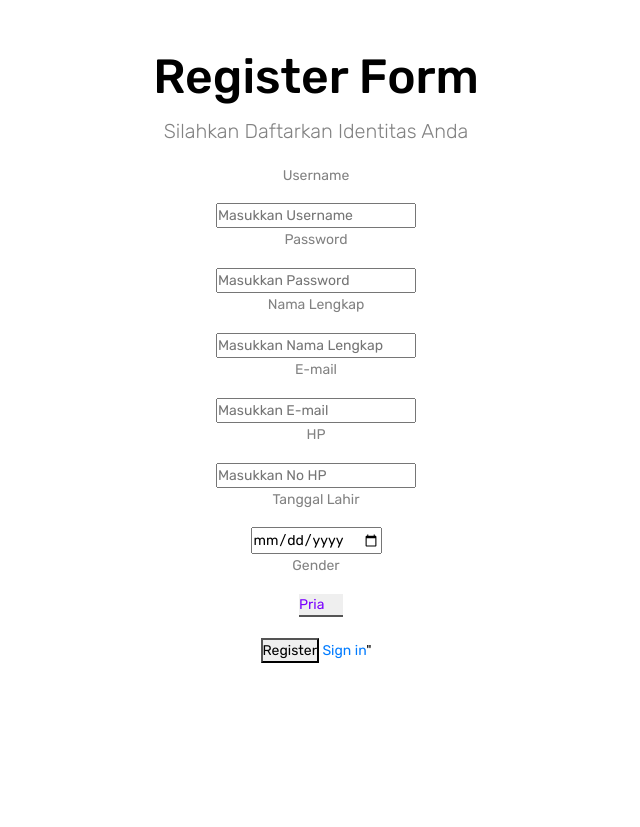
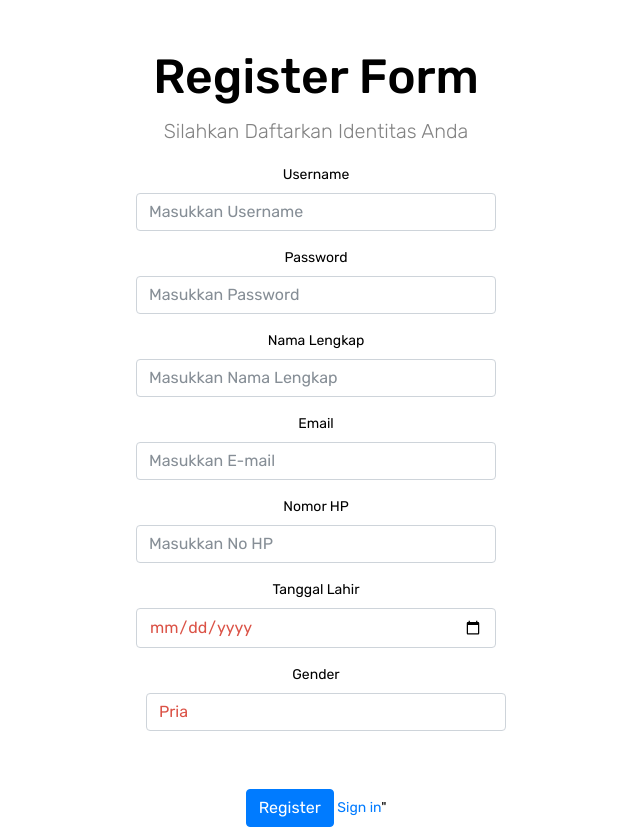
Before and after one commit to M3118078/tubes_prak_pemweb, a PHP site: page /register.php in a window 1280 px wide. Shown: the whole page, without its empty margins (324-964 px from the left). Before the commit the page ends 663 px from the top, so only its background shows below. Run offline with PHP 8.4, Linux system fonts and the light colour scheme.

Commit message:
Ferdian-nambah attribut css

```diff
--- a/register.php
+++ b/register.php
@@ -15,43 +15,60 @@
 		<link rel="stylesheet" type="text/css" href="plugins/slick-1.8.0/slick.css">
 		<link rel="stylesheet" type="text/css" href="styles/main_styles.css">
 		<link rel="stylesheet" type="text/css" href="styles/responsive.css">
+		<link rel="stylesheet" type="text/css" href="styles/shop_styles.css">
+    	<link rel="stylesheet" type="text/css" href="styles/shop_responsive.css">
 	</head>
 	<body>
+		<div class="container">
 		<center>
 		<h1 class="mt-5">Register Form</h1>
 		<p class="lead">Silahkan Daftarkan Identitas Anda</p>
 
-		<form method="post" action="terima_register.php">
-			<p>Username</p>
-			<input type="text" name="username" placeholder="Masukkan Username">
+		<div class="row">
+			<div class="col pedding-50"></div>
+			<form method="post" action="terima_register.php" class="col-4">
+				<div class="form-group">
+					<label for="username">Username</label>
+					<input type="text" class="form-control" name="username" id="username" placeholder="Masukkan Username">
+				</div>
+				<div class="form-group">
+					<label for="password">Password</label>
+					<input type="password" class="form-control" name="password" id="password" placeholder="Masukkan Password">
+				</div>
+				<div class="form-group">
+					<label for="nama_lengkap">Nama Lengkap</label>
+					<input type="text" class="form-control" name="nama_lengkap" id="nama_lengkap" placeholder="Masukkan Nama Lengkap">
+				</div>
+				<div class="form-group">
+					<label for="e_mail">Email</label>
+					<input type="text" class="form-control" name="e_mail" id="e_mail" placeholder="Masukkan E-mail">
+				</div>
+				<div class="form-group">
+					<label for="hp">Nomor HP</label>
+					<input type="text" class="form-control" name="hp" id="hp" placeholder="Masukkan No HP">
+				</div>
+				<div class="form-group">
+					<label for="date"> Tanggal Lahir</label>
+					<input type="date" class="form-control" name="tanggal_lahir" id="tanggal_lahir">
+				</div>
+				<div class="form-group">
+				<label for="gender">Gender</label>
+				<select class="form-control" name='gender' id="gender">
+					<option value ="Pria">Pria</option>";
+					<option value ="Wanita">Wanita</option>";
+				</select>
+				</div>
 
-			<p>Password</p>
-			<input type="password" name="password" placeholder="Masukkan Password">
+				</br>
+				</br>
+				<button type="submit" class="btn btn-primary" name="register">Register</button>
+				<a href='index.php?target=login'>Sign in</a>"
+			</form>
+			<div class="col pedding-50"></div>
 
-			<p>Nama Lengkap</p>
-			<input type="text" name="nama_lengkap" placeholder="Masukkan Nama Lengkap">
+		</div>
 
-			<p>E-mail</p>
-			<input type="text" name="e_mail" placeholder="Masukkan E-mail">
-
-			<p>HP</p>
-			<input type="text" name="hp" placeholder="Masukkan No HP">
-
-			<p>Tanggal Lahir</p>
-		    <input type="date" name="tanggal_lahir">
-
-			<p>Gender</p>
-			<select name='gender'>
-				<option value ="Pria">Pria</option>";
-				<option value ="Wanita">Wanita</option>";
-				<option value =""></option>";
-				<option value =""></option>";
-	        </select>
-			</br>
-			</br>
-			<button type="submit" name="register">Register</button>
-			<a href='index.php?target=login'>Sign in</a>"
-		</form>
-</center>
+		</center>
+		</div>
 	</body>
 </html>
--- a/user/dashboard_user.php
+++ b/user/dashboard_user.php
@@ -17,11 +17,11 @@ if (mysqli_num_rows($result) > 0) {
     <meta charset="UTF-8">
     <meta name="viewport" content="width=device-width, initial-scale=1.0">
     <link rel="stylesheet" type="text/css" href="plugins/jquery-ui-1.12.1.custom/jquery-ui.css">
-<link rel="stylesheet" type="text/css" href="styles/shop_styles.css">
-<link rel="stylesheet" type="text/css" href="styles/shop_responsive.css">
+    <link rel="stylesheet" type="text/css" href="styles/shop_styles.css">
+    <link rel="stylesheet" type="text/css" href="styles/shop_responsive.css">
     <link rel="stylesheet" href="https://cdnjs.cloudflare.com/ajax/libs/font-awesome/4.7.0/css/font-awesome.min.css">
     <link rel="stylesheet" href="https://cdn.jsdelivr.net/npm/bootstrap@4.5.3/dist/css/bootstrap.min.css" integrity="sha384-TX8t27EcRE3e/ihU7zmQxVncDAy5uIKz4rEkgIXeMed4M0jlfIDPvg6uqKI2xXr2" crossorigin="anonymous">
-    <title>Document</title>
+    <title>TutupLapak</title>
 </head>
 <body>
     <div class="container" style="margin-top: 50px;">
```
